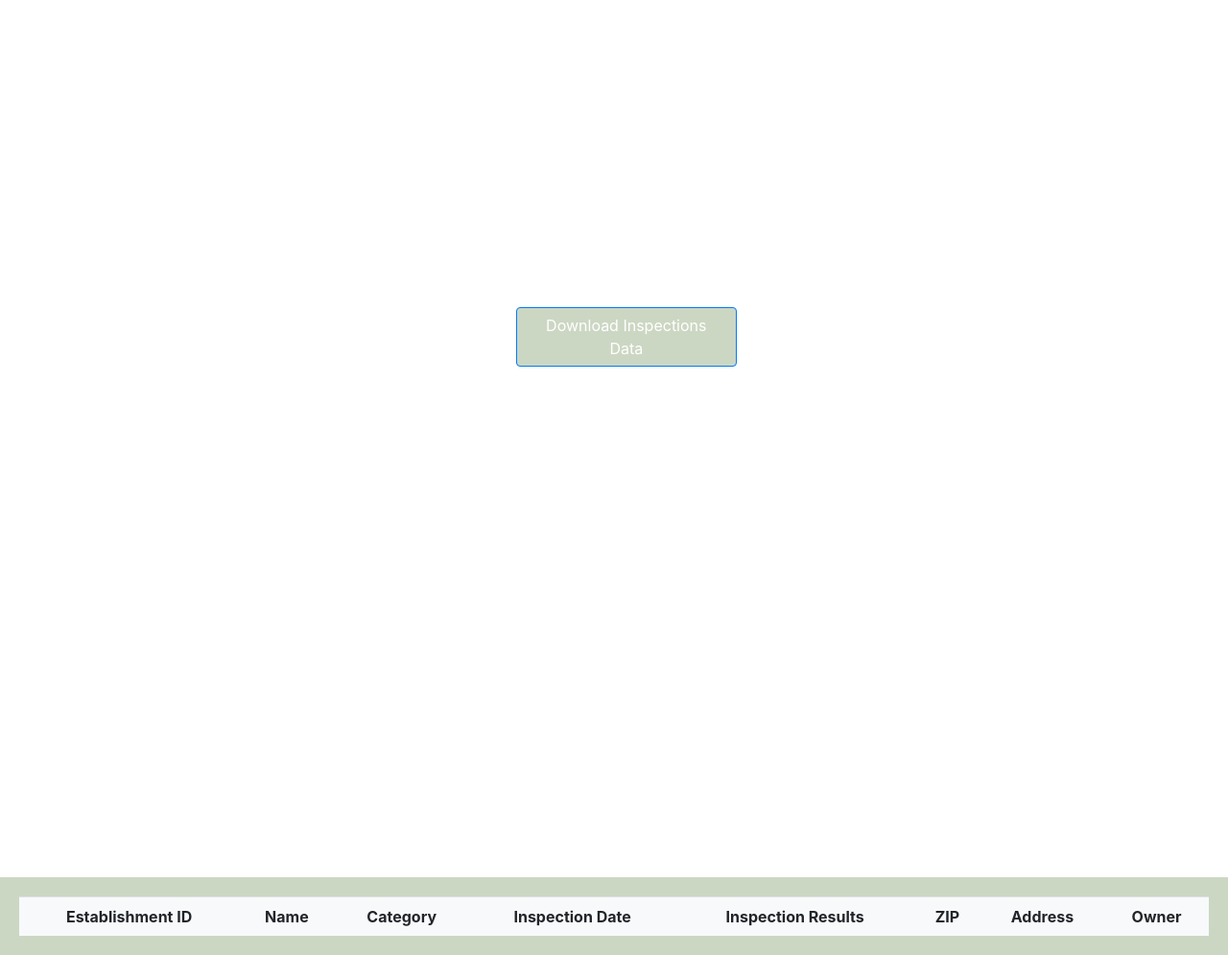
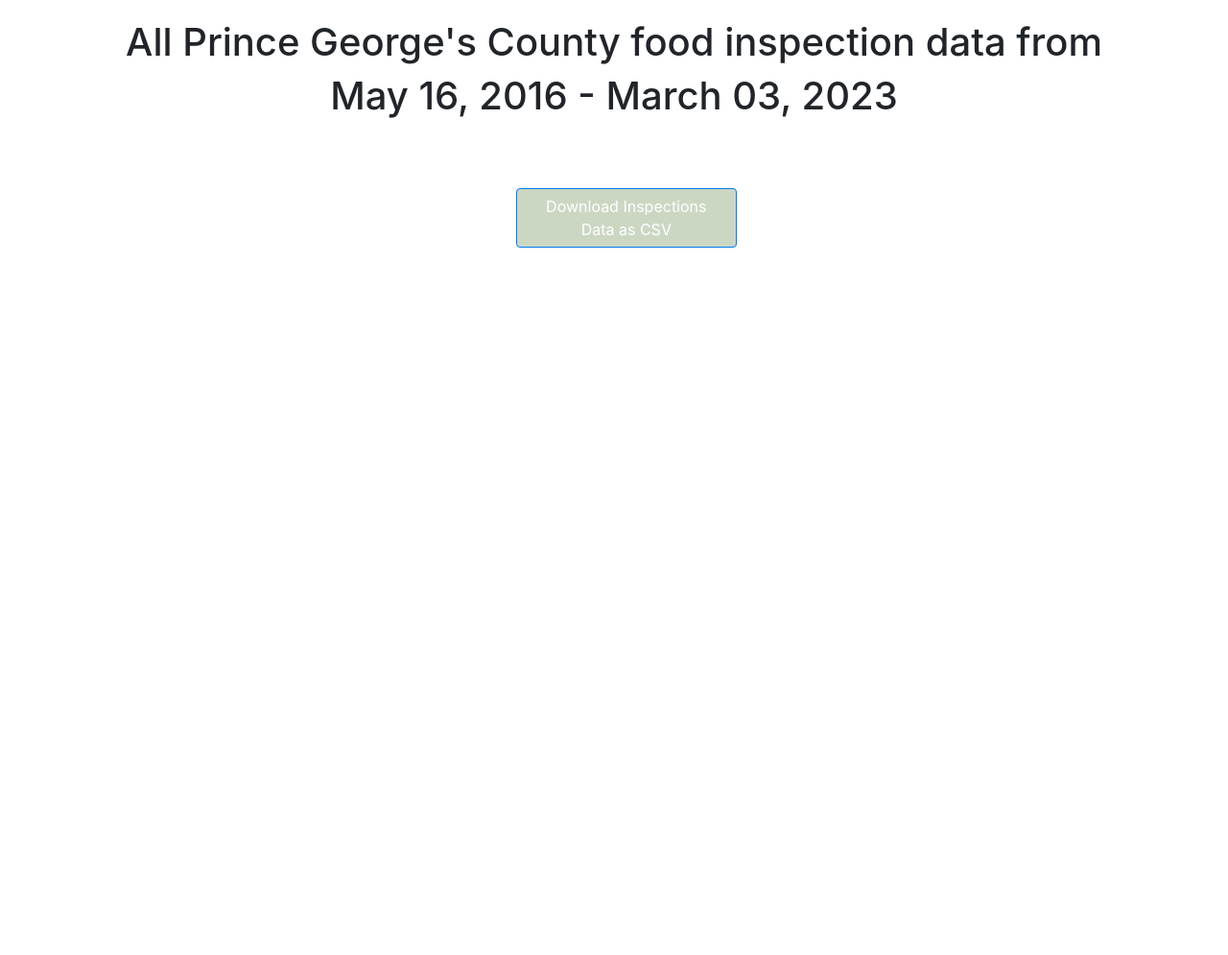
Before and after one commit to Vstavish/final-project-Vstavish, a Flask app: page /data in a window 1280 px wide. Shown: the part 56-1051 px from the top of the page at 96% size. After the commit the page ends 314 px from the top, so only its background shows below. Run offline with Flask 3, Linux system fonts and the light colour scheme; data that the repository does not hold is empty; some libraries are stand-ins or nearby versions.

Commit message:
screw a filterable table

```diff
--- a/templates/data.html
+++ b/templates/data.html
@@ -6,7 +6,6 @@
     <script src="https://code.jquery.com/jquery-3.6.0.min.js" crossorigin="anonymous"></script>
     <script src="https://stackpath.bootstrapcdn.com/bootstrap/4.3.1/js/bootstrap.min.js" crossorigin="anonymous"></script>
     <script src="https://cdn.datatables.net/1.10.24/js/jquery.dataTables.min.js"></script>
-
     <style>
             .navbar-divider {
                 border: none;
@@ -34,8 +33,7 @@
 
                 .btn-primary {
                 justify-content: center;
-                margin-top: 25%;
-                margin-bottom: 40%;
+                margin-top: 5%;
                 margin-left: 42%;
                 margin-right: 40%;
                 background-color: #ccd7c3;
@@ -66,8 +64,13 @@
                 }
 
                 .table-container a {
-                color: #007bff;
                 text-decoration: none;
+                }
+
+                .container {
+                margin-top: 20px;
+                text-align: center;
+
                 }
         </style>
     </head>
@@ -84,39 +87,12 @@
             </button>
             </nav>
 
-        <a href="/download" class="btn btn-primary">Download Inspections Data</a>
+            <div class="container">
+                <h1>All Prince George's County food inspection data from</h1>
+                <h1>May 16, 2016 - March 03, 2023</h1>
+            </div>
 
-        <div class="table-container">
-            <table id="data-table" class="table custom-table">
-                <tr>
-                    <th class="text-wrap">Establishment ID</th>
-                    <th class="text-wrap">Name</th>
-                    <th class="text-wrap">Category</th>
-                    <th class="text-wrap">Inspection Date</th>
-                    <th class="text-wrap">Inspection Results</th>
-                    <th class="text-wrap">ZIP</th>
-                    <th class="text-wrap">Address</th>
-                    <th class="text-wrap">Owner</th>
-                </tr>
-                {% for row in data %}
-                <tr>
-                    <td><a href="{{ url_for('establishment', establishment_id=row[0]) }}">{{ row[0] }}</a></td>
-                    <td>{{ row[1] }}</td>
-                    <td>{{ row[2] }}</td>
-                    <td>{{ row[3] }}</td>
-                    <td>{{ row[4] }}</td>
-                    <td>{{ row[5] }}</td>
-                    <td>{{ row[6] }}</td>
-                    <td>{{ row[7] }}</td>
-                </tr>
-                {% endfor %}
-            </table>
-        </div>
-        <script src="https://cdn.datatables.net/1.10.24/js/jquery.dataTables.min.js"></script>
-        <script>
-            $(document).ready(function() {
-                $('#data-table').DataTable();
-            });
-        </script>
+        <a href="/download" class="btn btn-primary">Download Inspections Data as CSV</a>
+
     </body>
     </html>
```
Lines whose indentation alone changed are shown as unchanged.
